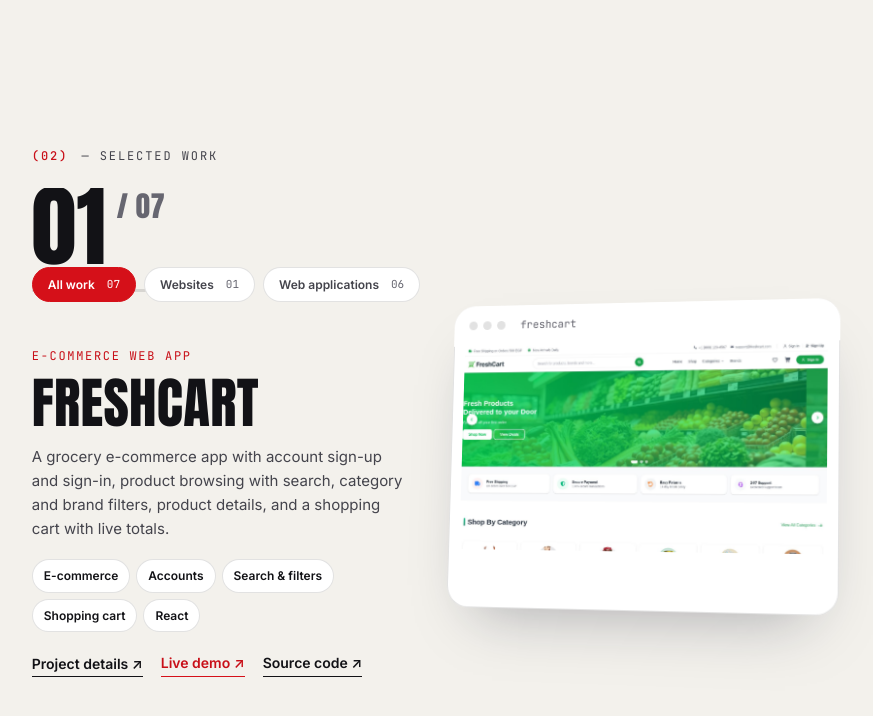
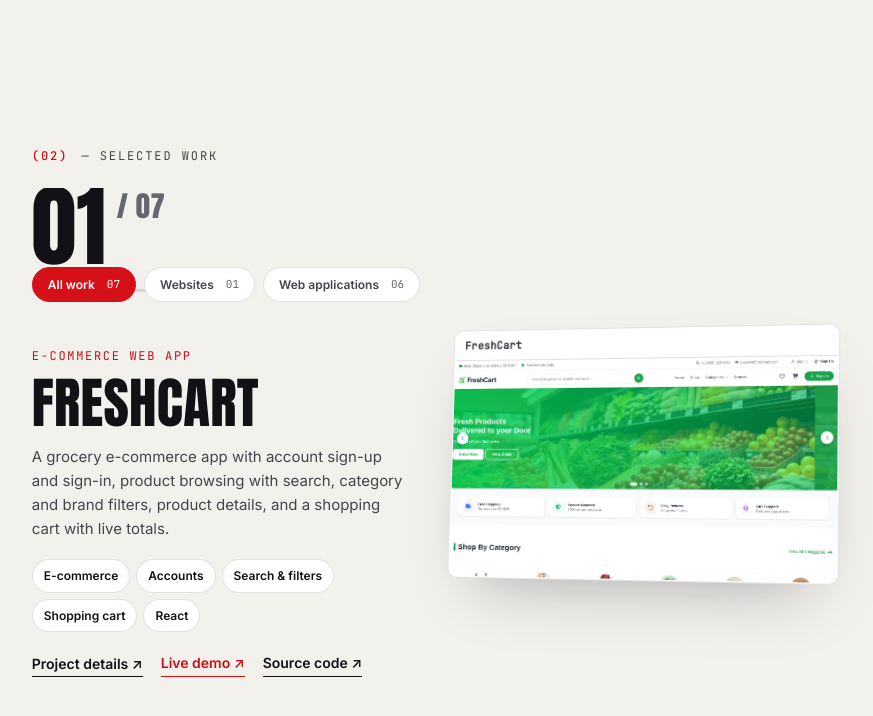
Before and after one commit to yuossef-ashry/YOUSSEF-Al-Ashry---Junior-Frontend-Developer, a Next.js app: page / in a window 1280 px wide. Shown: the part 1834-2550 px from the top of the page, without its empty margins (45-918 px from the left). Built offline with nearby package versions, Linux system fonts and the light colour scheme; no server answers.

Commit message:
Fix project preview sizing and refine title frames

```diff
--- a/app/globals.css
+++ b/app/globals.css
@@ -401,55 +401,13 @@ body.loaded .rv-up { transform: none; }
 .p-visual--interactive:focus-visible { outline: 2px solid var(--red); outline-offset: 10px; }
 .p-visual--interactive:hover .device { box-shadow: 0 34px 70px -28px rgba(225, 18, 27, .34), 0 0 0 1px var(--red) inset; }
 .device {
-  border-radius: 22px; overflow: hidden;
-  background: #fff;
+  border-radius: 10px; overflow: hidden; padding: 2px;
+  background: var(--paper);
   box-shadow: 0 30px 60px -30px rgba(20, 25, 45, .35), 0 0 0 1px var(--line) inset;
   transform: rotateY(-16deg) rotateX(7deg) translateX(80px) scale(.92);
   opacity: 0;
   transition: transform 1s var(--ease-out), opacity .5s ease;
 }
-.project[data-i="0"] .device {
-  background: #fff;
-  box-shadow: 0 30px 60px -30px rgba(20, 25, 45, .35), 0 0 0 1px var(--line) inset;
-}
-.project[data-i="0"] .d-bar {
-  color: var(--muted);
-  background: #fff;
-}
-.project[data-i="0"] .d-bar i { background: var(--line); }
-.project[data-i="1"] .device {
-  background: #fff;
-  box-shadow: 0 30px 60px -30px rgba(20, 25, 45, .35), 0 0 0 1px var(--line) inset;
-}
-.project[data-i="1"] .d-bar {
-  color: var(--muted);
-  background: #fff;
-}
-.project[data-i="1"] .d-bar i { background: var(--line); }
-.project[data-i="1"] .d-body { background: #fff; }
-.project[data-i="1"] .shot { object-fit: contain; }
-.project[data-i="2"] .device {
-  background: #fff;
-  box-shadow: 0 30px 60px -30px rgba(20, 25, 45, .35), 0 0 0 1px var(--line) inset;
-}
-.project[data-i="2"] .d-bar {
-  color: var(--muted);
-  background: #fff;
-}
-.project[data-i="2"] .d-bar i { background: var(--line); }
-.project[data-i="2"] .d-body { background: #fff; }
-.project[data-i="2"] .shot { object-fit: contain; }
-.project[data-i="3"] .device {
-  background: #fff;
-  box-shadow: 0 30px 60px -30px rgba(20, 25, 45, .35), 0 0 0 1px var(--line) inset;
-}
-.project[data-i="3"] .d-bar {
-  color: var(--muted);
-  background: #fff;
-}
-.project[data-i="3"] .d-bar i { background: var(--line); }
-.project[data-i="3"] .d-body { background: #fff; }
-.project[data-i="3"] .shot { object-fit: contain; }
 .project-demo-link { justify-content: center; padding: 0 16px 12px; }
 .project-demo-link a {
   padding: 8px 16px;
@@ -463,11 +421,10 @@ body.loaded .rv-up { transform: none; }
 .project.is-leaving .device { transform: rotateY(10deg) rotateX(5deg) translateX(-120px) scale(.9); opacity: 0; }
 .project.is-leaving .p-copy { transform: translateY(-30px); opacity: 0; }
 
-.d-bar { display: flex; align-items: center; gap: 6px; padding: 12px 16px; color: #62626C; background: #fff; font-family: var(--f-mono); font-size: 11px; }
-.d-bar i { width: 9px; height: 9px; border-radius: 50%; background: var(--line); }
-.d-bar span { margin-left: 10px; color: #62626C; }
-.d-body { position: relative; aspect-ratio: 16 / 11; margin: 0 12px 12px; border-radius: 12px; overflow: hidden; background: #fff; }
-.shot { position: absolute; inset: 0; width: 100%; height: 100%; object-fit: contain; object-position: top center; z-index: 1; }
+.d-bar { display: flex; align-items: center; padding: 7px 10px; border-bottom: 1px solid var(--line); color: var(--ink-2); font-family: var(--f-mono); font-size: 11px; font-weight: 600; line-height: 1.4; letter-spacing: .02em; }
+.d-body { position: relative; border-radius: 8px; overflow: hidden; background: var(--paper); }
+.d-body:has(.project-fallback) { aspect-ratio: 16 / 9; }
+.shot { display: block; width: 100%; height: auto; }
 .project-fallback { position: absolute; inset: 0; display: flex; flex-direction: column; justify-content: center; gap: 12px; padding: 28px; background: linear-gradient(145deg, var(--red), #1A1A20); color: white; }
 .project-fallback span { font: 11px var(--f-mono); letter-spacing: .15em; text-transform: uppercase; opacity: .75; }
 .project-fallback strong { font: 34px/1 var(--f-display); text-transform: uppercase; }
@@ -982,7 +939,6 @@ body.loaded .rv-up { transform: none; }
   .projects { position: static; display: grid; gap: 64px; }
   .project { position: static; pointer-events: auto; display: flex; flex-direction: column-reverse; gap: 26px; }
   .p-copy, .p-visual { position: static; width: auto; transform: none; opacity: 1; }
-  .d-body { aspect-ratio: 4 / 3; }
   .device, .project.is-leaving .device { opacity: 1; transform: rotateY(-6deg) rotateX(3deg); }
   .project .p-copy, .project.is-leaving .p-copy { opacity: 1; transform: none; }
 
--- a/components/projects/portfolio-work.tsx
+++ b/components/projects/portfolio-work.tsx
@@ -133,10 +133,10 @@ export default function PortfolioWork({ initialProjects }: PortfolioWorkProps) {
               tabIndex={0}
             >
               <div className="device">
-                <div className="d-bar"><i /><i /><i /><span>{project.title.toLowerCase()}</span></div>
+                <div className="d-bar"><span>{project.title}</span></div>
                 <div className="d-body">
                   {project.image ? (
-                    <Image className="shot" src={project.image} alt={`${project.title} project preview`} fill sizes="(max-width: 999px) calc(100vw - 40px), 31vw" />
+                    <Image className="shot" src={project.image} alt={`${project.title} project preview`} width={project.imageWidth ?? 1535} height={project.imageHeight ?? 862} sizes="(max-width: 999px) calc(100vw - 40px), 31vw" />
                   ) : (
                     <div className="project-fallback">
                       <span>Project preview</span>
--- a/lib/portfolio-data.ts
+++ b/lib/portfolio-data.ts
@@ -6,6 +6,8 @@ export const projects: Project[] = [
     category: "E-commerce web app",
     title: "FreshCart",
     image: "/images/projects/freshcart.jpg",
+    imageWidth: 1535,
+    imageHeight: 862,
     description:
       "A grocery e-commerce app with account sign-up and sign-in, product browsing with search, category and brand filters, product details, and a shopping cart with live totals.",
     tags: ["E-commerce", "Accounts", "Search & filters", "Shopping cart", "React"],
@@ -19,6 +21,8 @@ export const projects: Project[] = [
     category: "Social networking web app",
     title: "Social Media App",
     image: "/images/projects/media-app.jpg",
+    imageWidth: 1515,
+    imageHeight: 726,
     description:
       "A social platform for creating an account, managing a profile, sharing posts, and joining conversations through comments.",
     tags: ["Profiles", "Posts", "Comments", "React 19", "TypeScript"],
@@ -32,6 +36,8 @@ export const projects: Project[] = [
     category: "Flutter developer portfolio · client project",
     title: "Ali Emad Portfolio",
     image: "/images/projects/ali-emad-portfolio.jpg",
+    imageWidth: 1535,
+    imageHeight: 862,
     description:
       "A commissioned portfolio website for Flutter developer Ali Emad, presenting his mobile apps, technical expertise, experience, services, and contact options.",
     tags: ["Client project", "Mobile apps", "Experience", "Services", "Portfolio"],
@@ -45,6 +51,8 @@ export const projects: Project[] = [
     category: "Photography blog platform",
     title: "Adasa — عدسة",
     image: "/images/projects/adasa.jpg",
+    imageWidth: 1517,
+    imageHeight: 862,
     description:
       "A photography blog for browsing, searching, and filtering articles, switching between grid and list views, and reading full post pages.",
     tags: ["Photography", "Search", "Categories", "Grid / list", "React 19"],
@@ -58,6 +66,8 @@ export const projects: Project[] = [
     category: "Smart nutrition tracker",
     title: "NutriPlan",
     image: "/images/projects/personalized-nutrition.jpg",
+    imageWidth: 1535,
+    imageHeight: 862,
     description:
       "A nutrition tracking web app for discovering meals, exploring food products, and monitoring daily calories and macronutrients in one place.",
     tags: ["Meal discovery", "Food products", "Calories", "Macronutrients"],
@@ -72,6 +82,8 @@ export const projects: Project[] = [
     category: "Live space data dashboard",
     title: "Cosmos Space Dashboard",
     image: "/images/projects/space-dashboard.jpg",
+    imageWidth: 1535,
+    imageHeight: 862,
     description:
       "An interactive space dashboard that brings NASA's daily astronomy image, upcoming launches, and Solar System planet data together.",
     tags: ["NASA image", "Launches", "Planet data", "Dashboard", "Responsive UI"],
@@ -85,6 +97,8 @@ export const projects: Project[] = [
     category: "Random recipe discovery",
     title: "What's for Dinner?",
     image: "/images/projects/whats-for-dinner.jpg",
+    imageWidth: 1535,
+    imageHeight: 862,
     description:
       "An interactive recipe discovery app that serves a fresh meal idea and gives you the details you need to decide what to cook.",
     tags: ["Recipe discovery", "Meal ideas", "Ingredients", "Interactive UI"],
--- a/lib/portfolio-types.ts
+++ b/lib/portfolio-types.ts
@@ -4,6 +4,8 @@ export type Project = {
   title: string;
   description: string;
   image?: string;
+  imageWidth?: number;
+  imageHeight?: number;
   tags: string[];
   previewTitle: string;
   previewRows: string[];
```
